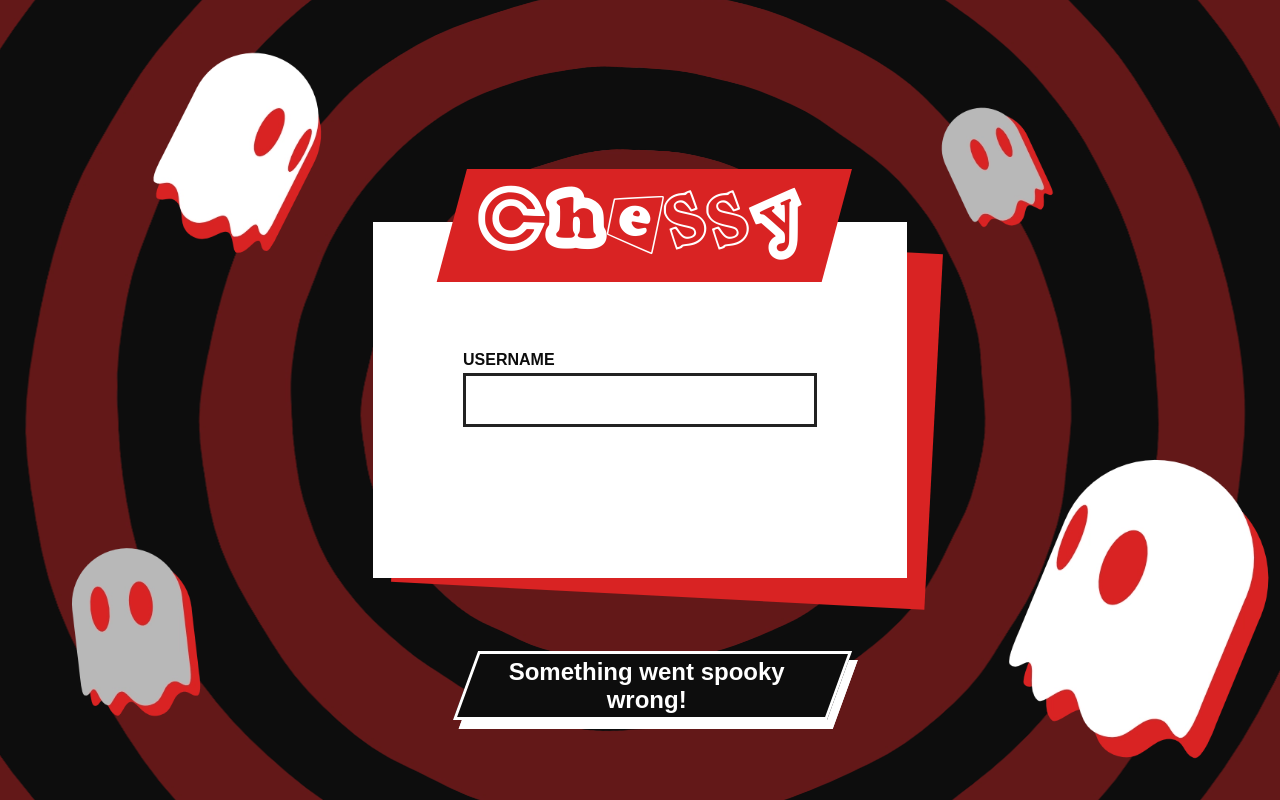
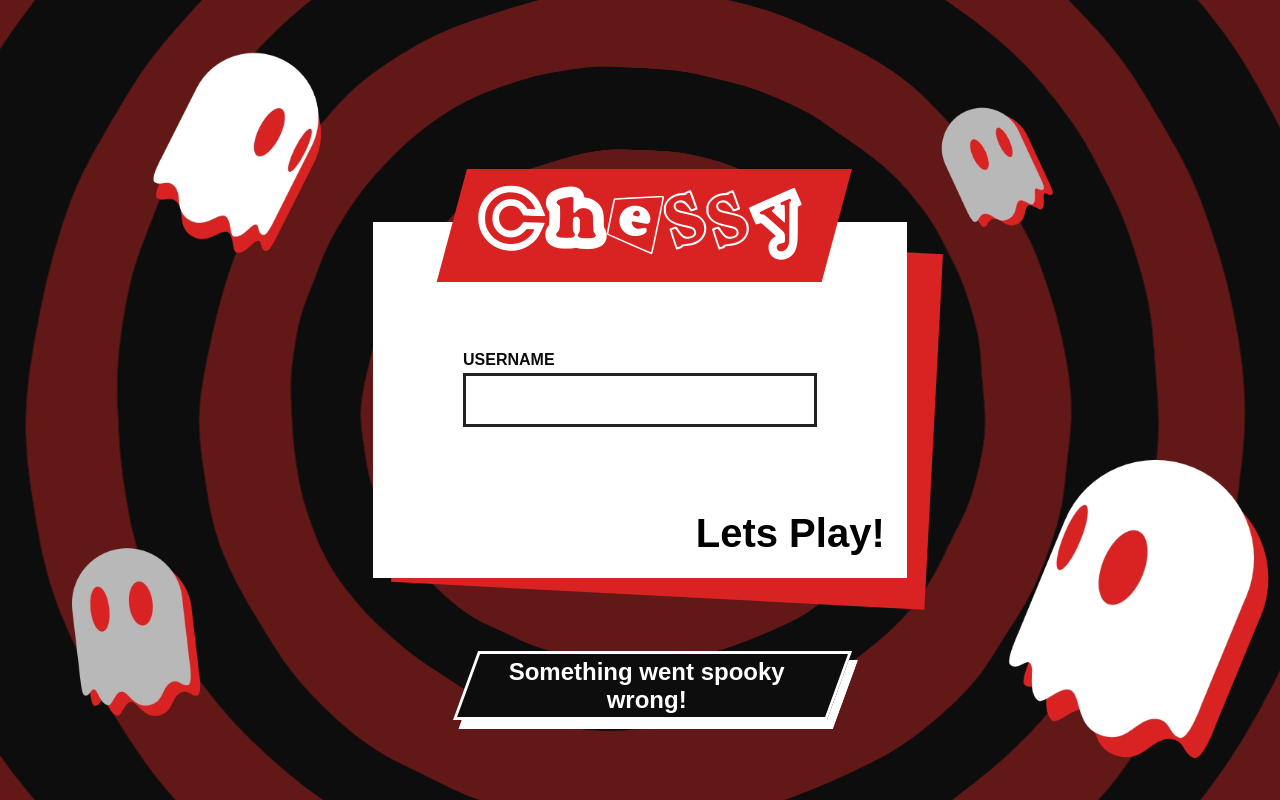
Before and after one commit to ElrohirGT/Chessy, a Vue app in the folder chessy_frontend/: page / in a window 1280 px wide. Built offline with nearby package versions, Linux system fonts and the light colour scheme; a web font is replaced by a local one.

Commit message:
Feat: Add navegation betweeen login and lobby, without calling API yet.

```diff
--- a/chessy_frontend/src/views/LoginView.vue
+++ b/chessy_frontend/src/views/LoginView.vue
@@ -11,6 +11,7 @@
             <div class="back"></div>
             <div class="front">
                 <textInput></textInput>
+                <button class="play-btn font-button" @click="handleButton">Lets Play!</button>
             </div>
             <textBanner class="warning-msg" v-if="errorMsg" :text="errorMsg"></textBanner>
             <div class="title font-large">Chessy</div>
@@ -26,6 +27,9 @@ import ghost1 from '../assets/Login/ghost1.webp'
 import ghost2 from '../assets/Login/ghost2.webp'
 import ghost3 from '../assets/Login/ghost3.webp'
 import ghost4 from '../assets/Login/ghost4.webp'
+import { useRouter } from 'vue-router'
+
+const router = useRouter()
 
 const errorMsg = ref('Something went spooky wrong!')
 
@@ -36,6 +40,11 @@ const slidingGhosts = ref([
     { source: ghost4, displaceMultiplier: 2, X_offset: 0, Y_offset: 0 },
     { source: ghost3, displaceMultiplier: 15, X_offset: 0, Y_offset: 0 }
 ])
+
+// HANDLE LETS PLAY! BUTTON
+function handleButton(event){
+    router.push('/lobby')
+}
 
 // GHOST ANIMATION FUNCTION
 function parallax(event) {
@@ -127,4 +136,31 @@ function parallax(event) {
     width: 70%;
     transform: translateX(50%);
 }
+
+.play-btn {
+    color: black;
+    position: absolute;
+    z-index: 10;
+    bottom: 1ch;
+    right: 1ch;
+    cursor: pointer;
+}
+
+.play-btn:hover{
+    animation: wiggle  linear 1s normal forwards;
+    animation-fill-mode: forwards;
+}
+
+@keyframes wiggle {
+    0% {
+        transform: rotate(0deg);
+    }
+    20% {
+        transform: rotate(10deg);
+    }
+    100% {
+        transform: rotate(10deg);
+    }
+}
+
 </style>
```
